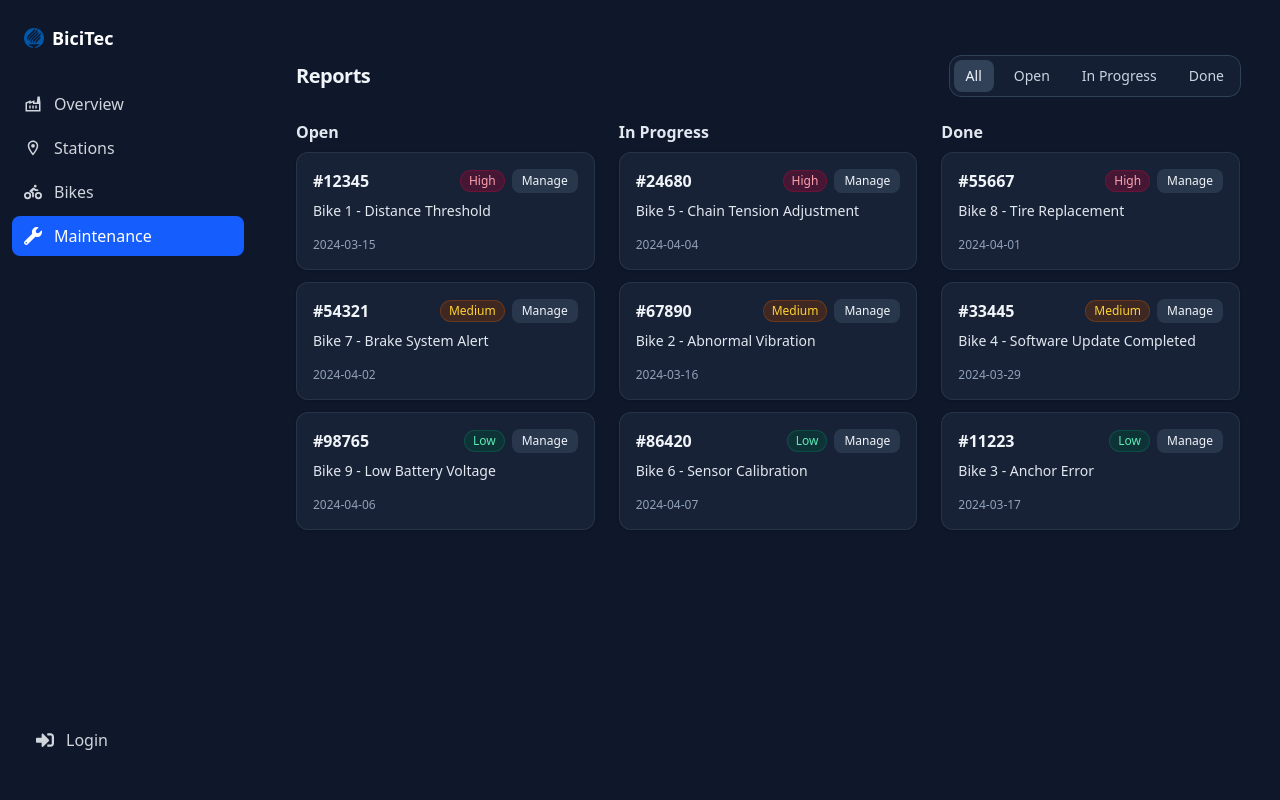
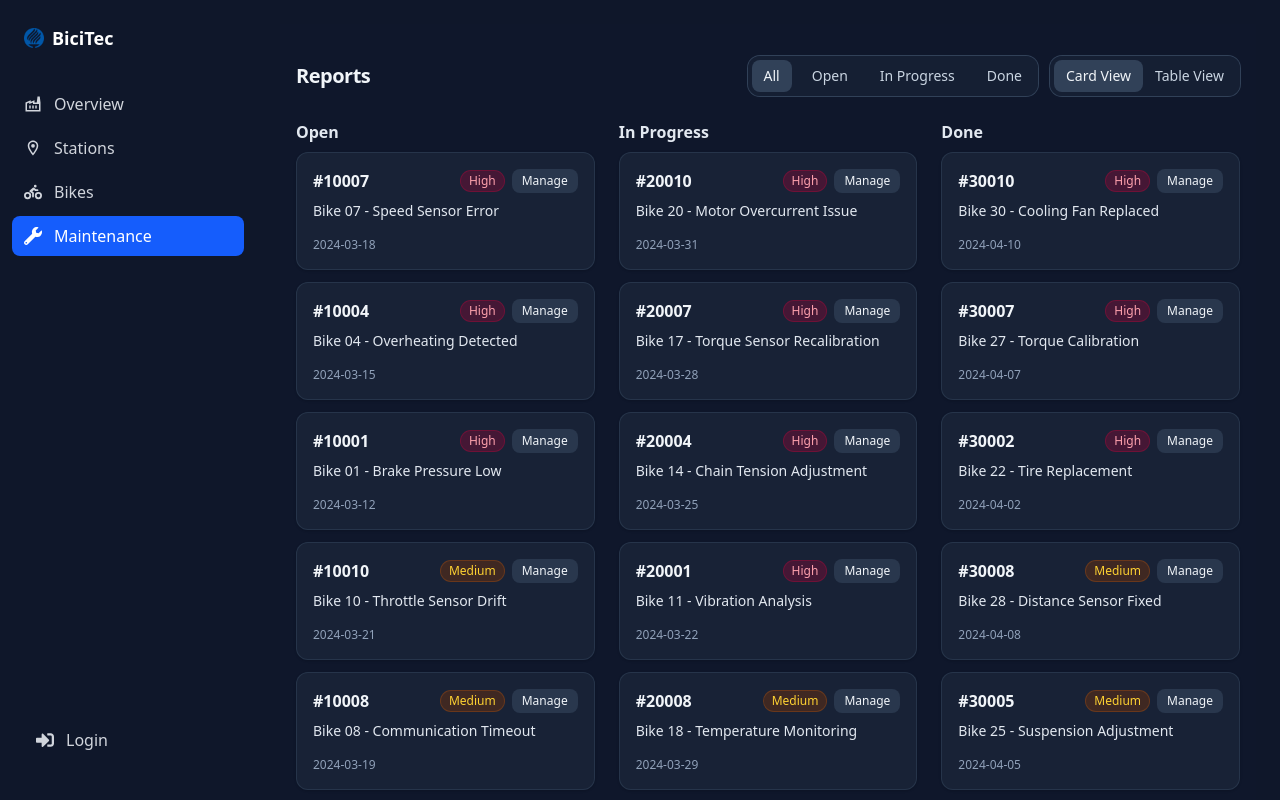
Before and after one commit to Gugoraaa/BiciTec, a Next.js app: page /maintenance in a window 1280 px wide. Built offline with nearby package versions, Linux system fonts and the light colour scheme.

Commit message:
feat: tickets table added

```diff
--- a/src/app/maintenance/page.tsx
+++ b/src/app/maintenance/page.tsx
@@ -1,92 +1,265 @@
-'use client'
+"use client";
 import { useMemo, useState, useEffect } from "react";
 import { Ticket } from "@/types/maintenance";
-import type {Status} from "@/types/maintenance";
+import type { Status } from "@/types/maintenance";
 import LoadingScreen from "@/components/maintenance/LoadingScreen";
 import ManageModal from "@/components/maintenance/ManageModal";
 import StatusFilter from "@/components/maintenance/StatusFilter";
 import StatusColumn from "@/components/maintenance/StatusColumn";
-
+import ViewToggle from "@/components/maintenance/ViewToggle";
+import TicketsTable from "@/components/maintenance/TicketsTable";
 
 const SEED: Ticket[] = [
+  // --- OPEN ---
   {
-    id: 12345,
-    bike: "Bike 1",
-    title: "Distance Threshold",
+    id: 10001,
+    bike: "Bike 01",
+    description: "Brake Pressure Low",
+    date: "2024-03-12",
+    priority: "High",
+    status: "Open",
+  },
+  {
+    id: 10002,
+    bike: "Bike 02",
+    description: "Battery Warning",
+    date: "2024-03-13",
+    priority: "Medium",
+    status: "Open",
+  },
+  {
+    id: 10003,
+    bike: "Bike 03",
+    description: "Chain Needs Lubrication",
+    date: "2024-03-14",
+    priority: "Low",
+    status: "Open",
+  },
+  {
+    id: 10004,
+    bike: "Bike 04",
+    description: "Overheating Detected",
     date: "2024-03-15",
     priority: "High",
     status: "Open",
   },
   {
-    id: 98765,
-    bike: "Bike 9",
-    title: "Low Battery Voltage",
-    date: "2024-04-06",
+    id: 10005,
+    bike: "Bike 05",
+    description: "Sensor Misalignment",
+    date: "2024-03-16",
+    priority: "Medium",
+    status: "Open",
+  },
+  {
+    id: 10006,
+    bike: "Bike 06",
+    description: "Flat Tire",
+    date: "2024-03-17",
     priority: "Low",
     status: "Open",
   },
   {
-    id: 54321,
-    bike: "Bike 7",
-    title: "Brake System Alert",
-    date: "2024-04-02",
+    id: 10007,
+    bike: "Bike 07",
+    description: "Speed Sensor Error",
+    date: "2024-03-18",
+    priority: "High",
+    status: "Open",
+  },
+  {
+    id: 10008,
+    bike: "Bike 08",
+    description: "Communication Timeout",
+    date: "2024-03-19",
+    priority: "Medium",
+    status: "Open",
+  },
+  {
+    id: 10009,
+    bike: "Bike 09",
+    description: "Brake Pad Wear",
+    date: "2024-03-20",
+    priority: "Low",
+    status: "Open",
+  },
+  {
+    id: 10010,
+    bike: "Bike 10",
+    description: "Throttle Sensor Drift",
+    date: "2024-03-21",
     priority: "Medium",
     status: "Open",
   },
 
+  // --- IN PROGRESS ---
   {
-    id: 67890,
-    bike: "Bike 2",
-    title: "Abnormal Vibration",
-    date: "2024-03-16",
+    id: 20001,
+    bike: "Bike 11",
+    description: "Vibration Analysis",
+    date: "2024-03-22",
+    priority: "High",
+    status: "In Progress",
+  },
+  {
+    id: 20002,
+    bike: "Bike 12",
+    description: "Power Module Replacement",
+    date: "2024-03-23",
     priority: "Medium",
     status: "In Progress",
   },
   {
-    id: 24680,
-    bike: "Bike 5",
-    title: "Chain Tension Adjustment",
-    date: "2024-04-04",
+    id: 20003,
+    bike: "Bike 13",
+    description: "Brake Sensor Calibration",
+    date: "2024-03-24",
+    priority: "Low",
+    status: "In Progress",
+  },
+  {
+    id: 20004,
+    bike: "Bike 14",
+    description: "Chain Tension Adjustment",
+    date: "2024-03-25",
     priority: "High",
     status: "In Progress",
   },
   {
-    id: 86420,
-    bike: "Bike 6",
-    title: "Sensor Calibration",
-    date: "2024-04-07",
+    id: 20005,
+    bike: "Bike 15",
+    description: "Wheel Alignment",
+    date: "2024-03-26",
+    priority: "Medium",
+    status: "In Progress",
+  },
+  {
+    id: 20006,
+    bike: "Bike 16",
+    description: "Controller Firmware Update",
+    date: "2024-03-27",
     priority: "Low",
     status: "In Progress",
   },
   {
-    id: 11223,
-    bike: "Bike 3",
-    title: "Anchor Error",
-    date: "2024-03-17",
+    id: 20007,
+    bike: "Bike 17",
+    description: "Torque Sensor Recalibration",
+    date: "2024-03-28",
+    priority: "High",
+    status: "In Progress",
+  },
+  {
+    id: 20008,
+    bike: "Bike 18",
+    description: "Temperature Monitoring",
+    date: "2024-03-29",
+    priority: "Medium",
+    status: "In Progress",
+  },
+  {
+    id: 20009,
+    bike: "Bike 19",
+    description: "Cable Harness Inspection",
+    date: "2024-03-30",
+    priority: "Low",
+    status: "In Progress",
+  },
+  {
+    id: 20010,
+    bike: "Bike 20",
+    description: "Motor Overcurrent Issue",
+    date: "2024-03-31",
+    priority: "High",
+    status: "In Progress",
+  },
+
+  // --- DONE ---
+  {
+    id: 30001,
+    bike: "Bike 21",
+    description: "Anchor Error",
+    date: "2024-04-01",
     priority: "Low",
     status: "Done",
   },
   {
-    id: 33445,
-    bike: "Bike 4",
-    title: "Software Update Completed",
-    date: "2024-03-29",
+    id: 30002,
+    bike: "Bike 22",
+    description: "Tire Replacement",
+    date: "2024-04-02",
+    priority: "High",
+    status: "Done",
+  },
+  {
+    id: 30003,
+    bike: "Bike 23",
+    description: "Software Update Completed",
+    date: "2024-04-03",
     priority: "Medium",
     status: "Done",
   },
   {
-    id: 55667,
-    bike: "Bike 8",
-    title: "Tire Replacement",
-    date: "2024-04-01",
+    id: 30004,
+    bike: "Bike 24",
+    description: "Brake Pad Replacement",
+    date: "2024-04-04",
+    priority: "Low",
+    status: "Done",
+  },
+  {
+    id: 30005,
+    bike: "Bike 25",
+    description: "Suspension Adjustment",
+    date: "2024-04-05",
+    priority: "Medium",
+    status: "Done",
+  },
+  {
+    id: 30006,
+    bike: "Bike 26",
+    description: "Handlebar Alignment",
+    date: "2024-04-06",
+    priority: "Low",
+    status: "Done",
+  },
+  {
+    id: 30007,
+    bike: "Bike 27",
+    description: "Torque Calibration",
+    date: "2024-04-07",
+    priority: "High",
+    status: "Done",
+  },
+  {
+    id: 30008,
+    bike: "Bike 28",
+    description: "Distance Sensor Fixed",
+    date: "2024-04-08",
+    priority: "Medium",
+    status: "Done",
+  },
+  {
+    id: 30009,
+    bike: "Bike 29",
+    description: "Seat Post Adjustment",
+    date: "2024-04-09",
+    priority: "Low",
+    status: "Done",
+  },
+  {
+    id: 30010,
+    bike: "Bike 30",
+    description: "Cooling Fan Replaced",
+    date: "2024-04-10",
     priority: "High",
     status: "Done",
   },
 ];
 
-
 export default function BikeMaintenanceDashboard() {
   const [filter, setFilter] = useState<Status | "All">("All");
+  const [view, setView] = useState<"cards" | "table">("cards");
   const [tickets, setTickets] = useState<Ticket[]>([]);
   const [loading, setLoading] = useState(true);
   const [initialLoad, setInitialLoad] = useState(true);
@@ -99,13 +272,16 @@ export default function BikeMaintenanceDashboard() {
       setTickets(SEED);
       setInitialLoad(false);
       setTimeout(() => setLoading(false), 300);
-    }, 2000);
-
+    }, 1000);
     return () => clearTimeout(timer);
   }, []);
 
   const grouped = useMemo(() => {
-    const by: Record<Status, Ticket[]> = { Open: [], "In Progress": [], Done: [] };
+    const by: Record<Status, Ticket[]> = {
+      Open: [],
+      "In Progress": [],
+      Done: [],
+    };
     tickets.forEach((t) => by[t.status].push(t));
     return by;
   }, [tickets]);
@@ -115,37 +291,63 @@ export default function BikeMaintenanceDashboard() {
     return [filter];
   }, [filter]);
 
+  const visibleTickets = useMemo(() => {
+    if (filter === "All") return tickets;
+    return tickets.filter((t) => t.status === filter);
+  }, [tickets, filter]);
+
   const onSave = (id: number, newStatus: Status) => {
-    setTickets((prev) => prev.map((t) => (t.id === id ? { ...t, status: newStatus } : t)));
+    setTickets((prev) =>
+      prev.map((t) => (t.id === id ? { ...t, status: newStatus } : t))
+    );
   };
 
   const onDelete = (id: number) => {
     setTickets((prev) => prev.filter((t) => t.id !== id));
   };
 
-  if (initialLoad) {
-    return <LoadingScreen />;
-  }
+  if (initialLoad) return <LoadingScreen />;
 
   return (
     <div className="min-h-screen w-full bg-slate-900 text-slate-100">
       <div className="mx-auto max-w-6xl px-4 py-8">
-        <div className="mb-6 flex items-center justify-between">
+        <div className="mb-6 flex flex-col gap-3 sm:flex-row sm:items-center sm:justify-between">
           <h1 className="text-xl font-semibold tracking-tight">Reports</h1>
+          <div className="flex items-center gap-3">
             <StatusFilter active={filter} onChange={setFilter} />
+            <ViewToggle value={view} onChange={setView} />
+          </div>
         </div>
 
-        <div className={`grid gap-6 ${visibleColumns.length === 3 ? "md:grid-cols-3" : "grid-cols-1"}`}>
+        {view === "cards" ? (
+          <div
+            className={`grid gap-6 ${
+              visibleColumns.length === 3 ? "md:grid-cols-3" : "grid-cols-1"
+            }`}
+          >
             {visibleColumns.map((col) => (
               <StatusColumn
                 key={col}
                 title={col}
                 tickets={grouped[col]}
-              onManage={(t) => { setSelected(t); setManageOpen(true); }}
+                onManage={(t) => {
+                  setSelected(t);
+                  setManageOpen(true);
+                }}
                 loading={loading}
               />
             ))}
           </div>
+        ) : (
+          <TicketsTable
+            tickets={visibleTickets}
+            loading={loading}
+            onManage={(t) => {
+              setSelected(t);
+              setManageOpen(true);
+            }}
+          />
+        )}
       </div>
 
       <ManageModal
@@ -156,4 +358,5 @@ export default function BikeMaintenanceDashboard() {
         onDelete={onDelete}
       />
     </div>
-  )}
+  );
+}
--- a/src/components/maintenance/ManageModal.tsx
+++ b/src/components/maintenance/ManageModal.tsx
@@ -28,7 +28,7 @@ export default function ManageModal({
         <div className="absolute inset-0 bg-black/60" onClick={onClose} />
         <div className="relative w-full max-w-md rounded-2xl bg-slate-800 p-5 ring-1 ring-slate-700">
           <h4 className="text-slate-100 font-semibold">Manage Report #{ticket.id}</h4>
-          <p className="mt-1 text-sm text-slate-400">{ticket.bike} — {ticket.title}</p>
+          <p className="mt-1 text-sm text-slate-400">{ticket.bike} — {ticket.description}</p>
 
           <label className="mt-4 block text-sm text-slate-300">Status</label>
           <select
--- a/src/components/maintenance/StatusColumn.tsx
+++ b/src/components/maintenance/StatusColumn.tsx
@@ -1,3 +1,4 @@
+import React from "react";
 import type { Status, Ticket } from "@/types/maintenance";
 import TicketCard from "./TicketCard";
 import SkeletonCard from "./SkeletonCard";
@@ -15,13 +16,19 @@ export default function StatusColumn({
 }) {
   const priorityOrder: Record<string, number> = { High: 1, Medium: 2, Low: 3 };
 
-  const sortedTickets = [...tickets].sort(
-    (a, b) => priorityOrder[a.priority] - priorityOrder[b.priority]
-  );
+  const sortedTickets = [...tickets]
+    .sort((a, b) => {
+      const pDiff = priorityOrder[a.priority] - priorityOrder[b.priority];
+      if (pDiff !== 0) return pDiff;
+      return new Date(b.date).getTime() - new Date(a.date).getTime();
+    })
+    .slice(0, 5);
 
   return (
     <div className="space-y-3">
-      <h3 className="text-slate-200 font-semibold mb-2">{title}</h3>
+      <h3 className="text-slate-200 font-semibold mb-2">
+        {title}
+      </h3>
       <div className="grid gap-3">
         {loading ? (
           <>
--- a/src/components/maintenance/TicketCard.tsx
+++ b/src/components/maintenance/TicketCard.tsx
@@ -22,7 +22,7 @@ export default function TicketCard({ t, onManage }: { t: Ticket; onManage: (t: T
         </div>
       </div>
       <p className="mt-2 text-sm text-slate-200">
-        {t.bike} - {t.title}
+        {t.bike} - {t.description}
       </p>
       <div className="mt-4 flex items-center justify-between text-xs text-slate-400">
         <span>{t.date}</span>
--- /dev/null
+++ b/src/components/maintenance/TicketsTable.tsx
@@ -0,0 +1,109 @@
+"use client";
+import React, { useMemo } from "react";
+import type { Ticket } from "@/types/maintenance"
+
+export default function TicketsTable({
+  tickets,
+  loading,
+  onManage,
+}: {
+  tickets: Ticket[];
+  loading: boolean;
+  onManage: (t: Ticket) => void;
+}) {
+  const sorted = useMemo(() => {
+    const priorityOrder: Record<string, number> = { High: 1, Medium: 2, Low: 3 };
+    return [...tickets].sort((a, b) => {
+      const d = new Date(b.date).getTime() - new Date(a.date).getTime();
+      if (d !== 0) return d;
+      return priorityOrder[a.priority] - priorityOrder[b.priority];
+    });
+  }, [tickets]);
+
+  return (
+    <div className="overflow-hidden rounded-xl ring-1 ring-slate-700">
+      <table className="min-w-full divide-y divide-slate-700 text-sm">
+        <thead className="bg-slate-800/70">
+          <tr>
+            <th className="px-3 py-3 text-left font-medium text-slate-300">ID</th>
+            <th className="px-3 py-3 text-left font-medium text-slate-300">Bike</th>
+            <th className="px-3 py-3 text-left font-medium text-slate-300">Description</th>
+            <th className="px-3 py-3 text-left font-medium text-slate-300">Date</th>
+            <th className="px-3 py-3 text-left font-medium text-slate-300">Priority</th>
+            <th className="px-3 py-3 text-left font-medium text-slate-300">Status</th>
+            <th className="px-3 py-3 text-left font-medium text-slate-300 text-center">Action</th>
+          </tr>
+        </thead>
+        <tbody className="divide-y divide-slate-800 bg-slate-900/40">
+          {loading ? (
+            [...Array(6)].map((_, i) => (
+              <tr key={i} className="animate-pulse">
+                <td className="px-3 py-3">
+                  <div className="h-4 w-16 bg-slate-700 rounded" />
+                </td>
+                <td className="px-3 py-3">
+                  <div className="h-4 w-24 bg-slate-700 rounded" />
+                </td>
+                <td className="px-3 py-3">
+                  <div className="h-4 w-40 bg-slate-700 rounded" />
+                </td>
+                <td className="px-3 py-3">
+                  <div className="h-4 w-20 bg-slate-700 rounded" />
+                </td>
+                <td className="px-3 py-3">
+                  <div className="h-4 w-16 bg-slate-700 rounded" />
+                </td>
+                <td className="px-3 py-3">
+                  <div className="h-4 w-20 bg-slate-700 rounded" />
+                </td>
+                <td className="px-3 py-3">
+                  <div className="h-6 w-16 bg-slate-700 rounded" />
+                </td>
+              </tr>
+            ))
+          ) : sorted.length === 0 ? (
+            <tr>
+              <td
+                colSpan={7}
+                className="text-center py-6 text-slate-500 italic"
+              >
+                No reports found
+              </td>
+            </tr>
+          ) : (
+            sorted.map((t) => (
+              <tr key={t.id} className="hover:bg-slate-800/50 transition">
+                <td className="px-3 py-3 text-slate-200 font-medium">{t.id}</td>
+                <td className="px-3 py-3 text-slate-300">{t.bike}</td>
+                <td className="px-3 py-3 text-slate-300">{t.description}</td>
+                <td className="px-3 py-3 text-slate-400">{t.date}</td>
+                <td className="px-3 py-3">
+                  <span
+                    className={`px-2 py-0.5 text-xs rounded-full ${
+                      t.priority === "High"
+                        ? "bg-rose-900/40 text-rose-300"
+                        : t.priority === "Medium"
+                        ? "bg-amber-900/40 text-amber-300"
+                        : "bg-emerald-900/40 text-emerald-300"
+                    }`}
+                  >
+                    {t.priority}
+                  </span>
+                </td>
+                <td className="px-3 py-3 text-slate-300">{t.status}</td>
+                <td className="px-3 py-3 text-center">
+                  <button
+                    onClick={() => onManage(t)}
+                    className="rounded-lg bg-slate-700/70 px-3 py-1 text-xs text-slate-100 hover:bg-slate-600"
+                  >
+                    Manage
+                  </button>
+                </td>
+              </tr>
+            ))
+          )}
+        </tbody>
+      </table>
+    </div>
+  );
+}
--- /dev/null
+++ b/src/components/maintenance/ViewToggle.tsx
@@ -0,0 +1,32 @@
+"use client";
+
+export default function ViewToggle({
+  value,
+  onChange,
+}: {
+  value: "cards" | "table";
+  onChange: (v: "cards" | "table") => void;
+}) {
+  const options = [
+    { key: "cards", label: "Card View" },
+    { key: "table", label: "Table View" },
+  ];
+
+  return (
+    <div className="inline-flex rounded-xl bg-slate-800/50 p-1 ring-1 ring-slate-700">
+      {options.map((opt) => (
+        <button
+          key={opt.key}
+          onClick={() => onChange(opt.key as "cards" | "table")}
+          className={`px-3 py-1.5 text-sm rounded-lg transition-colors ${
+            value === opt.key
+              ? "bg-slate-700 text-slate-100"
+              : "text-slate-300 hover:bg-slate-700/50"
+          }`}
+        >
+          {opt.label}
+        </button>
+      ))}
+    </div>
+  );
+}
--- a/src/types/maintenance.ts
+++ b/src/types/maintenance.ts
@@ -5,7 +5,7 @@ export type Status = "Open" | "In Progress" | "Done";
 export interface Ticket {
   id: number;
   bike: string;
-  title: string;
+  description: string;
   date: string;
   priority: Priority;
   status: Status;
```
Lines whose indentation alone changed are shown as unchanged.
